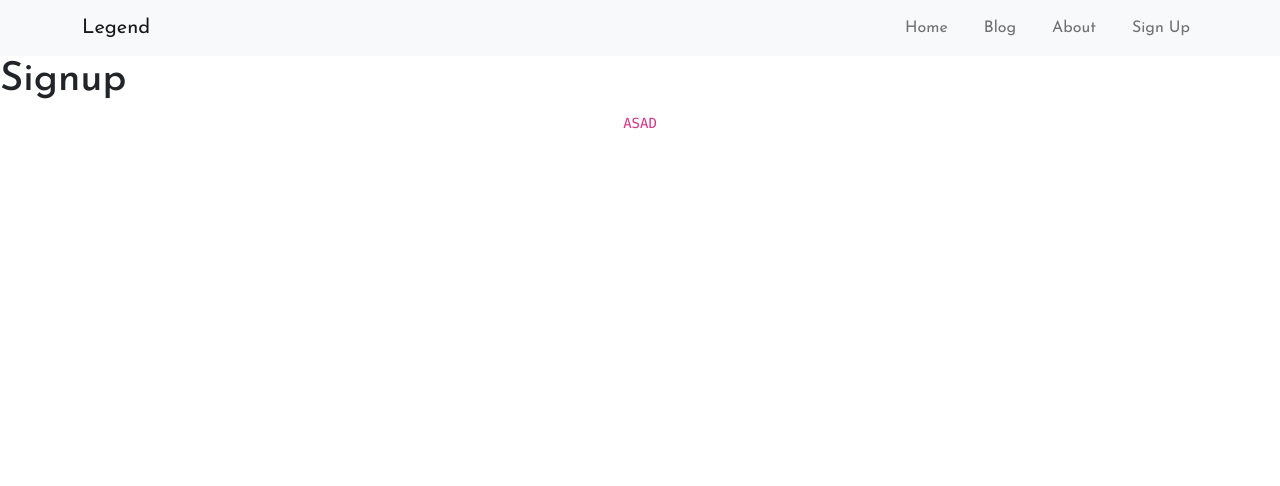
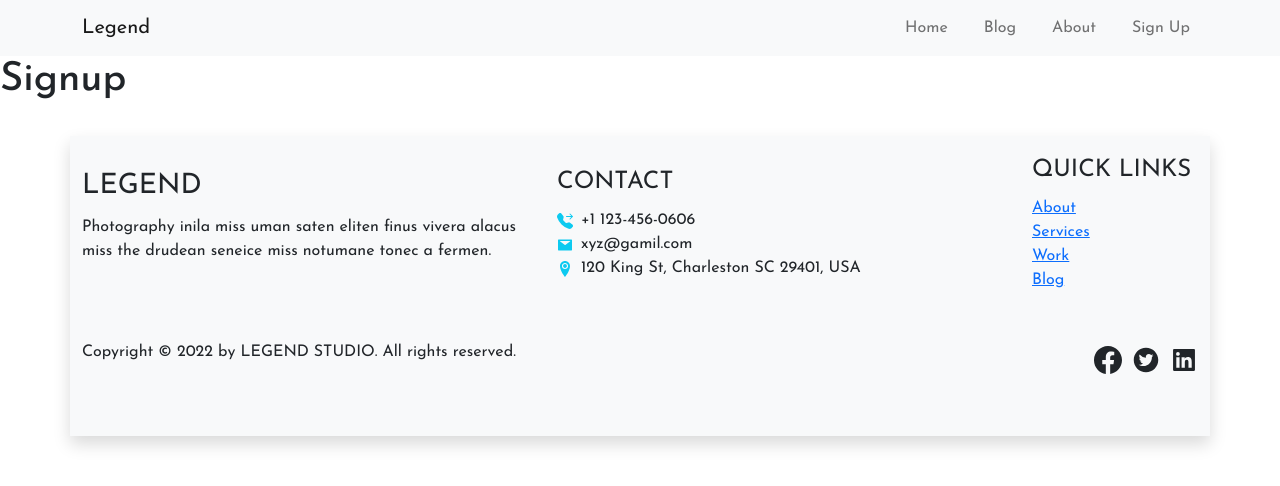
Before and after one commit to asadsuzan/photographer-portfolio, a React (Create React App) app: page /signup in a window 1280 px wide. Shown: the top 486 px of the page. Built offline with nearby package versions, Linux system fonts and the light colour scheme.

Commit message:
set footer

```diff
--- a/src/Pages/Sheared/Footer/Footer.js
+++ b/src/Pages/Sheared/Footer/Footer.js
@@ -1,9 +1,83 @@
 import React from "react";
+import { BsFillTelephoneForwardFill, BsFacebook } from "react-icons/bs";
+import {
+  AiFillMail,
+  AiFillTwitterCircle,
+  AiFillLinkedin,
+} from "react-icons/ai";
+import { ImLocation2 } from "react-icons/im";
 
 const Footer = () => {
   return (
-    <footer className="footer container text-center">
-      <code>ASAD</code>
+    <footer
+      className="footer container mt-5 bg-light shadow"
+      style={{ minHeight: "300px" }}
+    >
+      <div className="row gy-3 align-items-center classnam">
+        <div className="col-lg-5 col-md-4 col-sm-5 col-12">
+          <div>
+            <span className="fs-3 d-block mb-2">LEGEND</span>
+          </div>
+          <div>
+            <p>
+              Photography inila miss uman saten eliten finus vivera alacus miss
+              the drudean seneice miss notumane tonec a fermen.
+            </p>
+          </div>
+        </div>
+
+        <div className="col-lg-5 col-md-4 col-sm-5 col-12">
+          <div>
+            <span className="fs-4 d-block mb-2 text-uppercase">contact</span>
+          </div>
+          <div>
+            <BsFillTelephoneForwardFill className="text-info me-2" />
+            <span>+1 123-456-0606</span>
+          </div>
+          <div>
+            <AiFillMail className="text-info me-2" />
+            <span>xyz@gamil.com</span>
+          </div>
+          <div>
+            <ImLocation2 className="text-info me-2" />
+            <span>120 King St, Charleston SC 29401, USA</span>
+          </div>
+        </div>
+        <div className="col-lg-2 col-md-2 col-sm-2 col-12  ">
+          <div>
+            <span className="fs-4 d-block mb-2 text-uppercase">
+              Quick Links
+            </span>
+          </div>
+          <div className="list-unstyled">
+            <li>
+              <a href="#about">About</a>
+            </li>
+            <li>
+              <a href="#Services">Services</a>
+            </li>
+            <li>
+              <a href="#work">Work</a>
+            </li>
+            <li>
+              <a href="#blog">Blog</a>
+            </li>
+          </div>
+        </div>
+      </div>
+      <div className="d-flex justify-content-between align-items-center mt-5">
+        <div>
+          <p>Copyright © 2022 by LEGEND STUDIO. All rights reserved.</p>
+        </div>
+        <div
+          className="d-flex  align-items-center fs-3"
+          style={{ gap: "10px" }}
+        >
+          <BsFacebook />
+          <AiFillTwitterCircle />
+          <AiFillLinkedin />
+        </div>
+      </div>
     </footer>
   );
 };
```
